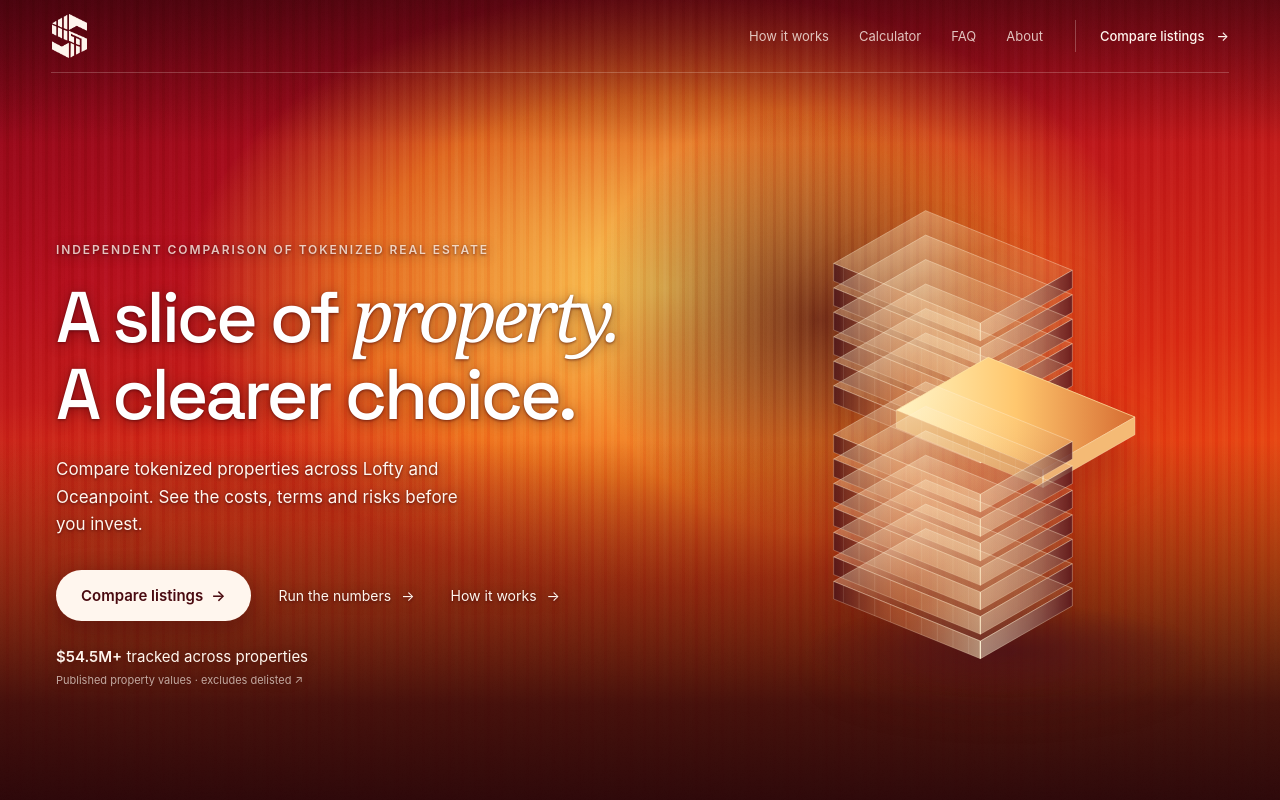
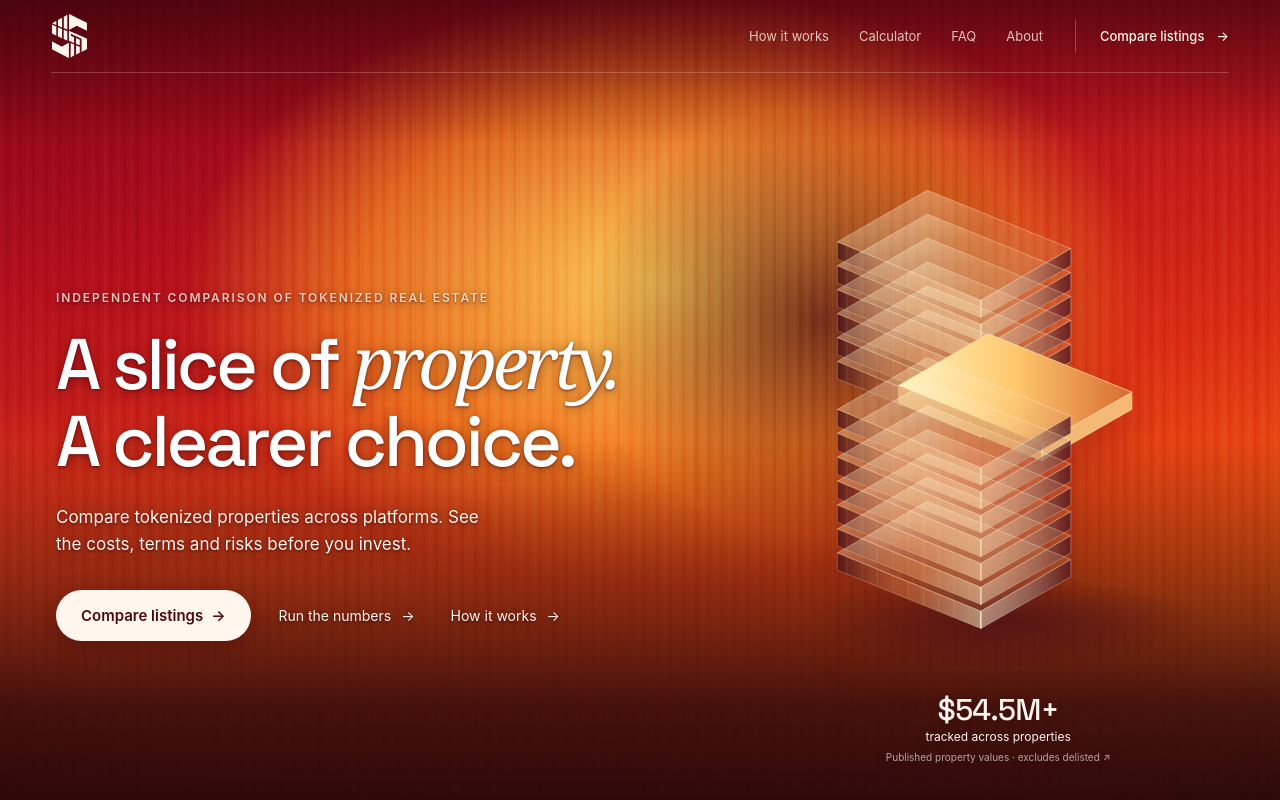
Before and after one commit to aman050807/slicebase, a React (Vite) app: page / in a window 1280 px wide. Shown: the top 800 px of the page. Built offline with nearby package versions, Linux system fonts and the light colour scheme; a web font is replaced by a local one.

Commit message:
Pair hero property value with architectural visual

```diff
--- a/src/App.tsx
+++ b/src/App.tsx
@@ -848,8 +848,8 @@ export function App() {
               <span>A clearer choice.</span>
             </h1>
             <p className="sb-sub">
-              Compare tokenized properties across Lofty and Oceanpoint. See
-              the costs, terms and risks before you invest.
+              Compare tokenized properties across platforms. See the costs,
+              terms and risks before you invest.
             </p>
             <div className="sb-actions">
               <a className="sb-btn sb-btn--solid" href="#compare">
@@ -862,15 +862,9 @@ export function App() {
                 How it works <span aria-hidden="true">&rarr;</span>
               </a>
             </div>
-            <a className="sb-hero-value" href="#coverage-notes"
-              onClick={() => { const notes = document.getElementById("coverage-notes"); if (notes instanceof HTMLDetailsElement) notes.open = true; }}
-              title={`Platform-published USD valuations for ${HERO_VALUE_STATS.count} currently indexed properties, excluding delisted records; partial catalogue, not assets managed.`}
-            >
-              <span className="sb-hero-value-title"><strong>${(Math.floor(HERO_VALUE_STATS.total / 100000) / 10).toFixed(1)}M+</strong> tracked across properties</span>
-              <span className="sb-hero-value-scope">Published property values · excludes delisted <span aria-hidden="true">↗</span></span>
-            </a>
           </div>
 
+          <div className="sb-hero-visual">
             <div
               className="sb-sculpture"
               role="img"
@@ -958,6 +952,14 @@ export function App() {
                   );
                 })}
               </svg>
+            </div>
+            <a className="sb-hero-value" href="#coverage-notes"
+              onClick={() => { const notes = document.getElementById("coverage-notes"); if (notes instanceof HTMLDetailsElement) notes.open = true; }}
+              title={`Platform-published USD valuations for ${HERO_VALUE_STATS.count} currently indexed properties, excluding delisted records; partial catalogue, not assets managed.`}
+            >
+              <span className="sb-hero-value-title"><strong>${(Math.floor(HERO_VALUE_STATS.total / 100000) / 10).toFixed(1)}M+</strong> <span>tracked across properties</span></span>
+              <span className="sb-hero-value-scope">Published property values · excludes delisted <span aria-hidden="true">↗</span></span>
+            </a>
           </div>
         </section>
 
--- a/src/style.css
+++ b/src/style.css
@@ -2806,3 +2806,14 @@ a.sb-join-link:hover {
 .sb-hero-value > span { margin-left: 0; }
 .sb-hero-value-title { font-size: 15px; color: #fff6ee; }
 .sb-hero-value-scope { font-size: 11px; color: rgba(255,246,238,.65); }
+
+/* Pair the property-value signal with the architectural visual, not the actions. */
+.sb-hero-visual { width: 100%; max-width: 450px; justify-self: center; display: flex; flex-direction: column; align-items: center; }
+.sb-hero-visual .sb-sculpture { margin-top: 0; }
+.sb-hero-visual .sb-hero-value { margin: 8px 0 0; align-items: center; text-align: center; text-shadow: 0 1px 8px rgba(60,4,10,.45); }
+.sb-hero-value-title { display: flex; flex-direction: column; align-items: center; gap: 2px; }
+.sb-hero-value-title strong { font-family: "Space Grotesk", sans-serif; font-size: 30px; font-weight: 500; letter-spacing: -.025em; line-height: 1.1; }
+.sb-hero-value-title > span { font-size: 12px; }
+.sb-hero-value-scope { font-size: 10px; }
+@media (max-width: 959px) { .sb-hero-visual { max-width: 350px; } }
+@media (min-width: 960px) { .sb-hero-visual { max-width: min(450px, calc((100svh - 245px) * .7931)); } }
```
Lines whose indentation alone changed are shown as unchanged.
